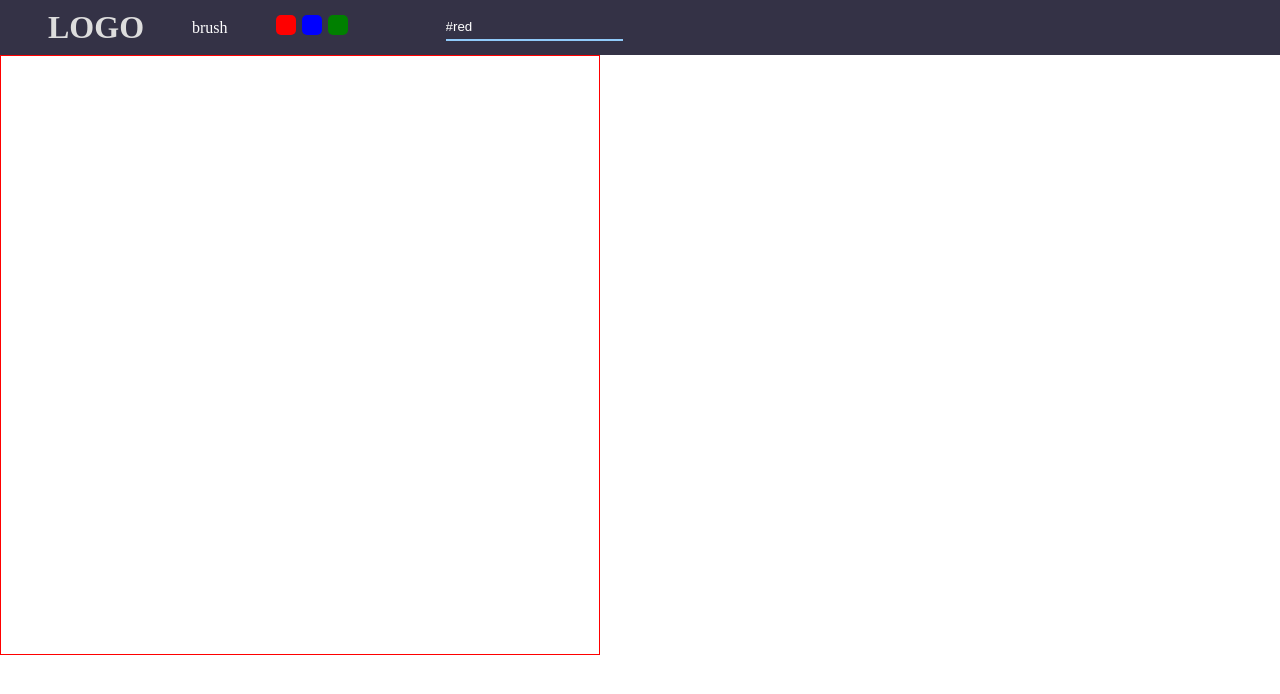
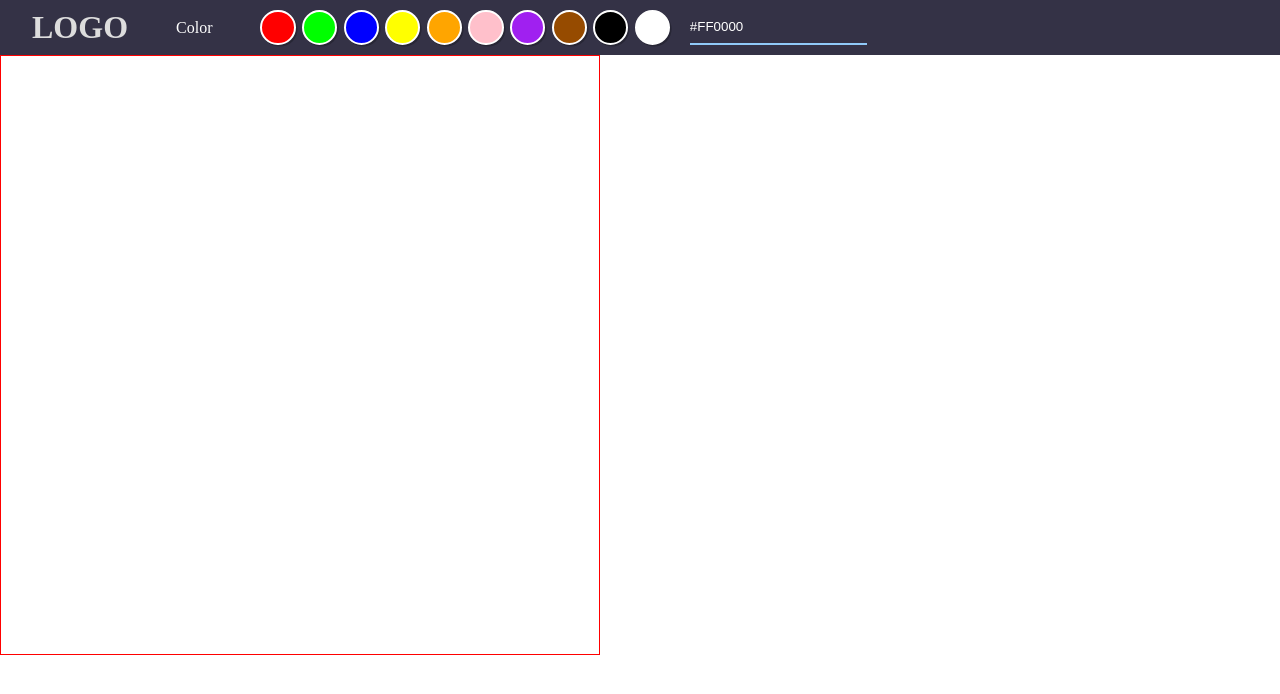
Before and after one commit to Sendach/drawing-app, a Next.js app: page / in a window 1280 px wide. Shown: the top 694 px of the page. Built offline with nearby package versions, Linux system fonts and the light colour scheme.

Commit message:
Got a working color selector and hex code input

```diff
--- a/src/components/CanvasManager/CanvasManager.tsx
+++ b/src/components/CanvasManager/CanvasManager.tsx
@@ -2,13 +2,14 @@ import { useState } from 'react';
 import { Drawing, Toolbar, SettingsBar } from '../index';
 
 const CanvasManager = () => {
-  const [color, setColor] = useState('green');
+  const [color, setColor] = useState('#FF0000');
+  const [tool, setTool] = useState('Color');
 
-  console.log('color:', color)
   return (
     <div>
       <SettingsBar
-        selectedTool="brush"
+        selectedTool={tool}
+        color={color}
         setColor={setColor}
       />
       <Toolbar />
--- a/src/components/ColorPanel/ColorPanel.module.scss
+++ b/src/components/ColorPanel/ColorPanel.module.scss
@@ -8,8 +8,8 @@
 
 .colorSelection {
   display: grid;
-  grid-template-columns: repeat(6, 1fr);
-  gap: 6px;
+  grid-template-columns: repeat(10, 1fr);
+  gap: 0.4rem;
 }
 
 .hexCode {
--- a/src/components/ColorPanel/ColorPanel.tsx
+++ b/src/components/ColorPanel/ColorPanel.tsx
@@ -1,5 +1,5 @@
 
-import { useState, Dispatch } from 'react';
+import { useState, Dispatch, ChangeEvent, useEffect } from 'react';
 
 import ColorSelector from '../ColorSelector/ColorSelector';
 
@@ -10,16 +10,40 @@ type Props = {
   setColor: Dispatch<string>
 }
 
+/*
+
+Red, Green, Blue, Yellow, Orange,
+Pink, Purple, Brown, Black, White
+*/
+
+const colors = [
+  '#FF0000', '#00FF00', '#0000FF', '#FFFF00', '#FFA500',
+  '#FFC0CB', '#A020F0', '#964B00', '#000', '#FFF'
+];
+
 const ColorPanel = ({ color, setColor } : Props) => {
-  const [hexCode, setHexCode] = useState('#');
+  const [hexCode, setHexCode] = useState(color);
+
+  const handleHexCode = (e: ChangeEvent<HTMLInputElement>) => {
+    setHexCode(e.target.value)
+  }
+
+  useEffect(() => {
+    if (hexCode[0] !== '#') setHexCode('#' + hexCode)
+
+    if (hexCode.length === 7) setColor(hexCode);
+  }, [hexCode])
+
+  useEffect(() => {
+    setHexCode(color);
+  }, [color])
 
   return (
     <div className={styles.colorPanel}>
 
-
-        <div className={styles.colorSelection}>
+      <div className={styles.colorSelection}>
         {
-          ['red', 'blue', 'green'].map((color) => (
+          colors.map((color) => (
             <ColorSelector
               color={color}
               setColor={setColor}
@@ -28,11 +52,12 @@ const ColorPanel = ({ color, setColor } : Props) => {
         }
         </div>
 
-
       <input
         id="hex-code"
         className={styles.hexCode}
-        value={`#${color}`}
+        value={hexCode}
+        onChange={(e: ChangeEvent<HTMLInputElement>) => handleHexCode(e)}
+        maxLength={7}
       />
     </div>
   );
--- a/src/components/ColorSelector/ColorSelector.module.scss
+++ b/src/components/ColorSelector/ColorSelector.module.scss
@@ -1,9 +1,15 @@
 .colorSelector {
-  width: 20px;
-  height: 20px;
+  width: 2.2rem;
+  height: 2.2rem;
 
-  background-color: red;
-  border-radius: 5px;
+  border-radius: 50%;
+
+  border: 2px solid #fff;
+  box-shadow: 0.1rem 0.1rem 0 rgba(0,0,0,0.25);
+
+  &.selected {
+    border-color: #262626;
+  }
 }
 
 .hexCode {
@@ -13,6 +19,7 @@
   border-bottom: 2px solid rgb(144, 202, 249);
 
   color: #fff;
+
   &:focus {
     outline: 0px;
   }
--- a/src/components/ColorSelector/ColorSelector.tsx
+++ b/src/components/ColorSelector/ColorSelector.tsx
@@ -13,6 +13,7 @@ const ColorSelector = ({ color, setColor }: Props) => {
     <div
       className={styles.colorSelector}
       style={{ backgroundColor: color }}
+      onClick={() => setColor(color)}
     />
   );
 }
--- a/src/components/Drawing/Drawing.tsx
+++ b/src/components/Drawing/Drawing.tsx
@@ -16,7 +16,7 @@ const Drawing = ({ color }: Props) => {
   const handleMouseDown = (e: KonvaEventObject<MouseEvent>) => {
     setIsMouseDown(true);
     const pos = e.target.getStage().getPointerPosition();
-    setLines([...lines, { tool, points: [pos.x, pos.y] }]);
+    setLines([...lines, { tool, color, points: [pos.x, pos.y] }]);
   }
 
   const handleMouseMovement = (e: KonvaEventObject<MouseEvent>) => {
@@ -52,7 +52,7 @@ const Drawing = ({ color }: Props) => {
             globalCompositeOperation={mode === 'brush' ? 'source-over' : 'destination-out'}
             lineCap='round'
             lineJoin='round'
-            stroke={color}
+            stroke={line.color}
             strokeWidth={5}
             points={line.points}
           />
--- a/src/components/SettingsBar/SettingsBar.module.scss
+++ b/src/components/SettingsBar/SettingsBar.module.scss
@@ -6,7 +6,7 @@
   display: flex;
   gap: 3rem;
   align-items: center;
-  padding-left: 3rem;
+  padding-left: 2rem;
 }
 
 .logo {
--- a/src/components/SettingsBar/SettingsBar.tsx
+++ b/src/components/SettingsBar/SettingsBar.tsx
@@ -6,11 +6,12 @@ import ColorPanel from '../ColorPanel/ColorPanel';
 import styles from './SettingsBar.module.scss';
 
 type Props = {
-  selectedTool: string
+  selectedTool: string,
+  color: string,
   setColor: Dispatch<string>
 }
 
-const SettingsBar = ({ selectedTool, setColor }: Props) => {
+const SettingsBar = ({ selectedTool, color, setColor }: Props) => {
 
   return (
     <div className={styles.settingsBar}>
@@ -24,7 +25,7 @@ const SettingsBar = ({ selectedTool, setColor }: Props) => {
         {selectedTool}
       </p>
 
-      <ColorPanel color='red' setColor={setColor}/>
+      <ColorPanel color={color} setColor={setColor}/>
 
     </div>
   );
```
